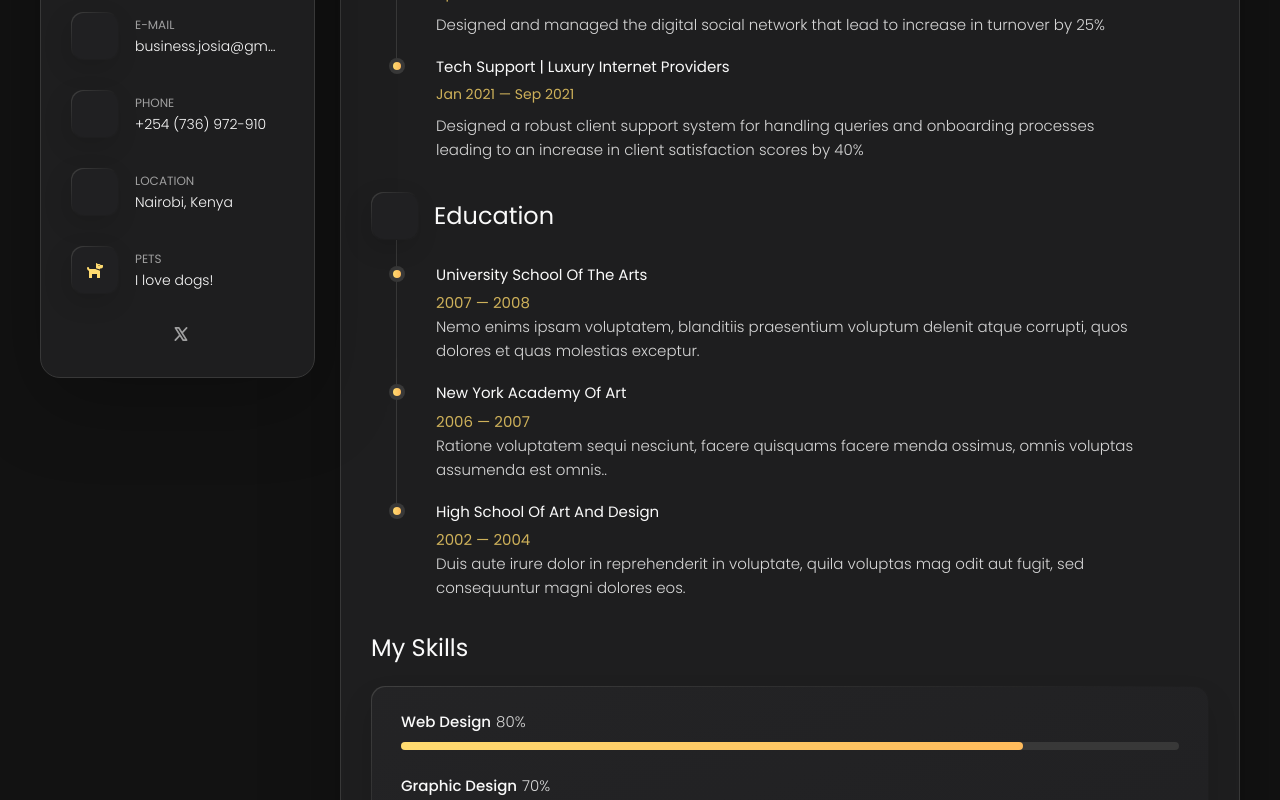
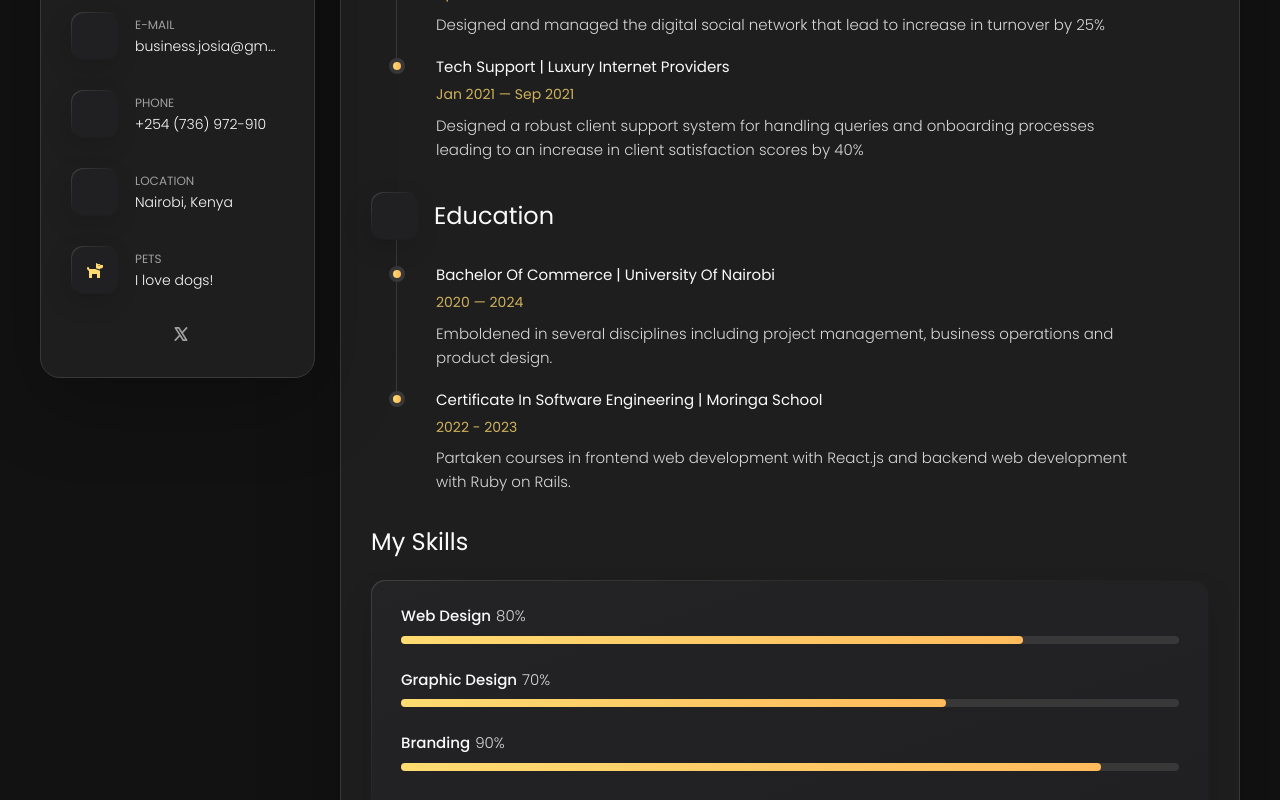
Before and after one commit to spectr-e/portfolio, a Next.js app: page /resume in a window 1280 px wide. Shown: the part 431-1231 px from the top of the page. Built offline with nearby package versions, Linux system fonts and the light colour scheme.

Commit message:
fix(Education): Add my education background

```diff
--- a/app/resume/page.jsx
+++ b/app/resume/page.jsx
@@ -1,4 +1,4 @@
-import { Experiences } from '@/components'
+import { Education, Experiences } from '@/components'
 
 const ResumePage = () => {
   return (
@@ -11,54 +11,7 @@ const ResumePage = () => {
       <Experiences />
 
       {/* education */}
-      <section className='timeline'>
-        <div className='title-wrapper'>
-          <div className='icon-box'>
-            <ion-icon name='book-outline'></ion-icon>
-          </div>
-
-          <h3 className='h3'>Education</h3>
-        </div>
-
-        <ol className='timeline-list'>
-          <li className='timeline-item'>
-            <h4 className='h4 timeline-item-title'>
-              University school of the arts
-            </h4>
-
-            <span>2007 — 2008</span>
-
-            <p className='timeline-text'>
-              Nemo enims ipsam voluptatem, blanditiis praesentium voluptum
-              delenit atque corrupti, quos dolores et quas molestias exceptur.
-            </p>
-          </li>
-
-          <li className='timeline-item'>
-            <h4 className='h4 timeline-item-title'>New york academy of art</h4>
-
-            <span>2006 — 2007</span>
-
-            <p className='timeline-text'>
-              Ratione voluptatem sequi nesciunt, facere quisquams facere menda
-              ossimus, omnis voluptas assumenda est omnis..
-            </p>
-          </li>
-
-          <li className='timeline-item'>
-            <h4 className='h4 timeline-item-title'>
-              High school of art and design
-            </h4>
-
-            <span>2002 — 2004</span>
-
-            <p className='timeline-text'>
-              Duis aute irure dolor in reprehenderit in voluptate, quila
-              voluptas mag odit aut fugit, sed consequuntur magni dolores eos.
-            </p>
-          </li>
-        </ol>
-      </section>
+      <Education />
 
       {/* skills */}
       <section className='skill'>
--- a/components/Education.jsx
+++ b/components/Education.jsx
@@ -1,5 +1,43 @@
 const Education = () => {
-  return <div></div>
+  return (
+    <section className='timeline'>
+      <div className='title-wrapper'>
+        <div className='icon-box'>
+          <ion-icon name='book-outline'></ion-icon>
+        </div>
+
+        <h3 className='h3'>Education</h3>
+      </div>
+
+      <ol className='timeline-list'>
+        <li className='timeline-item'>
+          <h4 className='h4 timeline-item-title'>
+            Bachelor of Commerce | University of Nairobi
+          </h4>
+
+          <span className='text-sm mb-2'>2020 — 2024</span>
+
+          <p className='timeline-text'>
+            Emboldened in several disciplines including project management,
+            business operations and product design.
+          </p>
+        </li>
+
+        <li className='timeline-item'>
+          <h4 className='h4 timeline-item-title'>
+            Certificate in Software Engineering | Moringa School
+          </h4>
+
+          <span className='text-sm mb-2'>2022 - 2023</span>
+
+          <p className='timeline-text'>
+            Partaken courses in frontend web development with React.js and
+            backend web development with Ruby on Rails.
+          </p>
+        </li>
+      </ol>
+    </section>
+  )
 }
 
 export default Education
```
